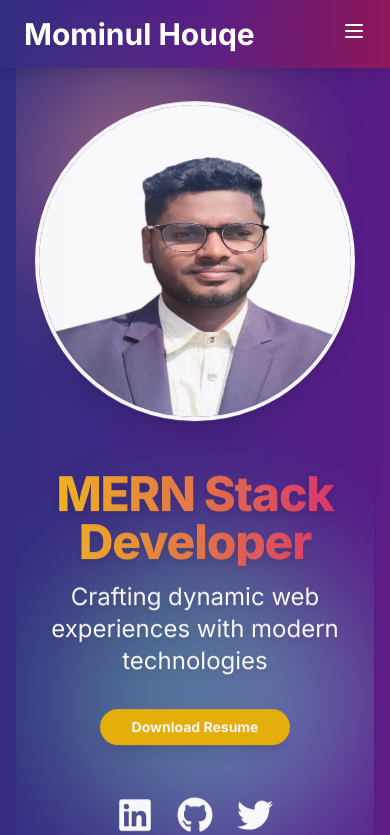
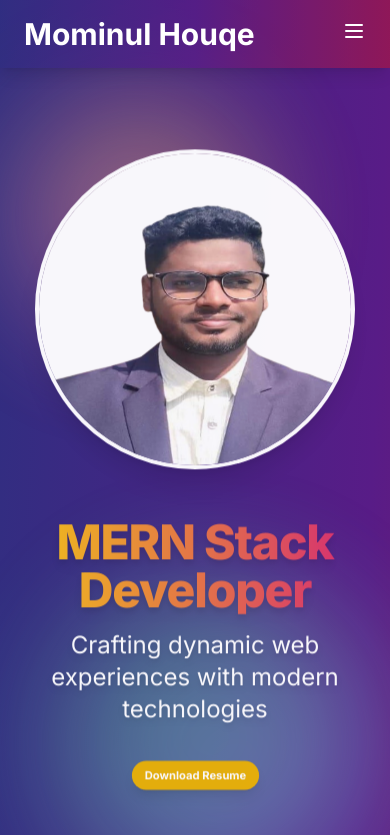
Before and after one commit to mominulhouqe/first-web-application-with-nextjs, a Next.js app: page / in a window 390 px wide. Shown: the top 835 px of the page. Built offline with nearby package versions, Linux system fonts and the light colour scheme.

Commit message:
updated resume

```diff
--- a/src/components/Hero.jsx
+++ b/src/components/Hero.jsx
@@ -60,7 +60,7 @@ export default function Hero() {
   return (
     <section
       ref={heroRef}
-      className="h-screen flex flex-col md:flex-row gap-6 items-center justify-center text-center relative overflow-hidden"
+      className="h-screen flex flex-col md:flex-row gap-6 items-center justify-center text-center relative md:mt-5 mt-10"
     >
       {/* Background Floating Shapes */}
       <div className="absolute top-10 left-0 w-60 h-60 bg-gradient-to-tr from-pink-400 to-yellow-300 rounded-full blur-3xl opacity-30 animate-pulse"></div>
@@ -85,36 +85,36 @@ export default function Hero() {
         {/* Resume Button */}
         <div className="mx-auto">
           <Button
-            className="bg-yellow-500 hover:bg-yellow-600 font-bold py-3 px-8 rounded-full text-white shadow-lg hover:shadow-xl transition-transform transform hover:scale-105 duration-300"
+            className="hero-cta bg-yellow-500 hover:bg-yellow-600 font-bold py-2 px-4 sm:py-3 sm:px-6 md:py-3 md:px-8 rounded-full text-white shadow-lg hover:shadow-xl transition-transform transform hover:scale-105 duration-300 text-sm sm:text-base md:text-lg"
             asChild
           >
-            <a href="/resume.pdf" download>
+            <a href="/Mominul_resume.pdf" download>
               Download Resume
             </a>
           </Button>
 
           {/* Social Icons */}
-          <div className="mt-8 flex justify-center space-x-6">
+          <div className="mt-6 sm:mt-8 flex justify-center space-x-4 sm:space-x-6">
             <Link
               href="https://github.com/mominulhouqe"
               target="_blank"
               rel="noopener noreferrer"
             >
-              <FaLinkedin className="social-icon text-4xl cursor-pointer text-white hover:text-blue-400 transition-transform transform hover:rotate-12 hover:scale-110 duration-300 ease-in-out" />
+              <FaLinkedin className="social-icon text-3xl sm:text-4xl cursor-pointer text-white hover:text-blue-400 transition-transform transform hover:rotate-12 hover:scale-110 duration-300 ease-in-out" />
             </Link>
             <Link
               href="https://www.linkedin.com/in/mominul-hoque-290340217/"
               target="_blank"
               rel="noopener noreferrer"
             >
-              <FaGithub className="social-icon text-4xl cursor-pointer text-white hover:text-gray-400 transition-transform transform hover:rotate-12 hover:scale-110 duration-300 ease-in-out" />
+              <FaGithub className="social-icon text-3xl sm:text-4xl cursor-pointer text-white hover:text-gray-400 transition-transform transform hover:rotate-12 hover:scale-110 duration-300 ease-in-out" />
             </Link>
             <Link
               href="https://x.com/momin7000"
               target="_blank"
               rel="noopener noreferrer"
             >
-              <FaTwitter className="social-icon text-4xl cursor-pointer text-white hover:text-blue-500 transition-transform transform hover:rotate-12 hover:scale-110 duration-300 ease-in-out" />
+              <FaTwitter className="social-icon text-3xl sm:text-4xl cursor-pointer text-white hover:text-blue-500 transition-transform transform hover:rotate-12 hover:scale-110 duration-300 ease-in-out" />
             </Link>
           </div>
         </div>
```
Also changed, not shown: 1 other file (tests, documents, lock files or other folders).
